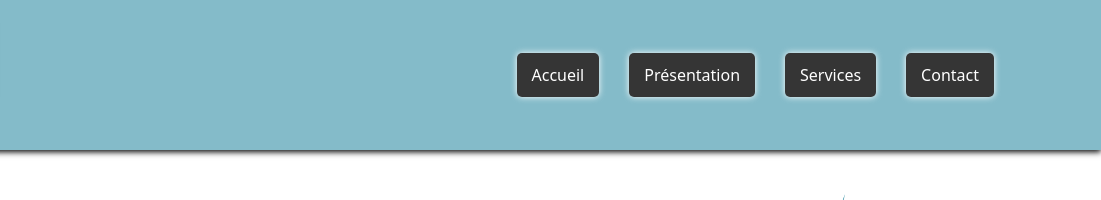
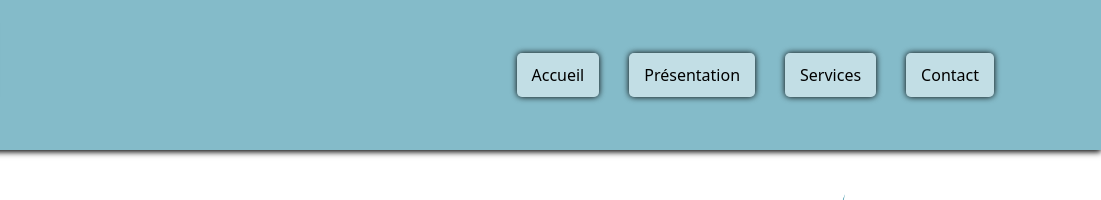
Before and after one commit to Laura34Martinez/DIG-TP_HTML-CSS-BOOTSTRAP-JS, a plain HTML site: page index.html in a window 1280 px wide. Shown: the top 200 px of the page, 179-1280 px from the left. Drawn offline with nearby package versions, Linux system fonts and the light colour scheme.

Commit message:
Ajout js changement Url img

```diff
--- a/index.js
+++ b/index.js
@@ -1,11 +1,21 @@
+// Changement couleur navBar au scroll
 const navigation = document.querySelector('nav');
+const li = document.querySelector("li a"); // Ne Fonctionne pas avec document.querySelectorAll pour changer tout les <a> ??
 
 window.addEventListener('scroll', () => {
-
-  if(window.scrollY > 160 ){ //scrollY > scroll depuis le top > ici 30px
+  if(window.scrollY > 160 ){ // scrollY > scroll depuis le top > ici 160px
     navigation.classList.add('anim-nav');
+    li.classList.add('new-li');
   } else {
     navigation.classList.remove('anim-nav');
+    li.classList.remove('new-li');
   }
+});
 
-})
+
+// Changement Url img-presentation si erreur
+const changeUrl = document.getElementById("img-presentation");
+
+changeUrl.addEventListener('error', (event) => {
+  changeUrl.innerHTML += changeUrl.src = `assets/img/img-présentation-2.jpg`;
+});
--- a/style.css
+++ b/style.css
@@ -24,11 +24,15 @@ nav {
 }
 
 li a {
-  background-color: rgb(53, 53, 53);
-  box-shadow: 0px 0px 6px #fff;
+  background-color: #ffffff80;
+  box-shadow: 0px 0px 6px #000;
   border-radius: 5px;
-  color: #fff!important;
+  color: #000!important;
   margin: 0px 15px;
+}
+
+.new-li {
+  background-color: #4196aba4;
 }
 
 .navbar-light .navbar-nav .nav-link {
```
